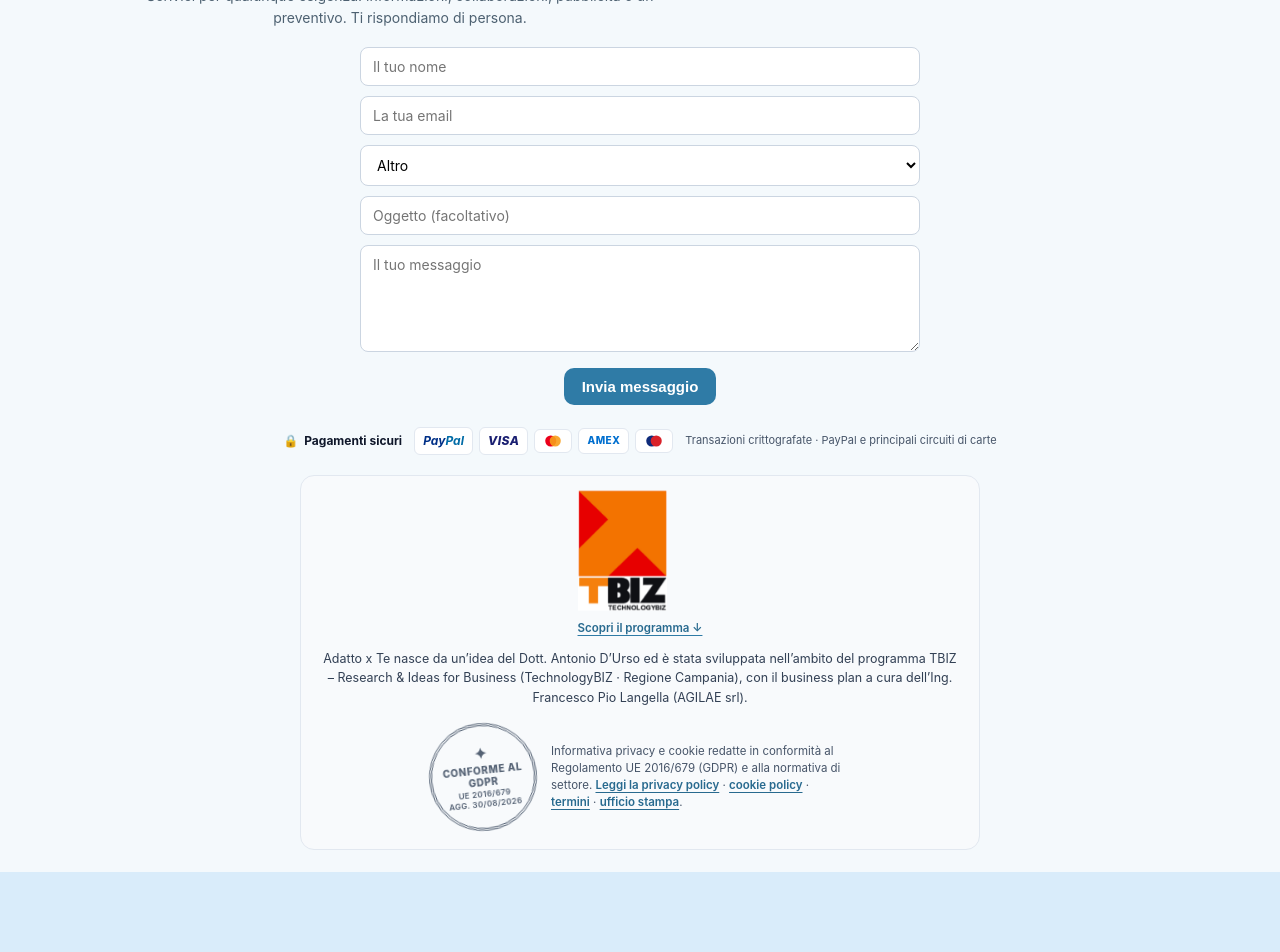
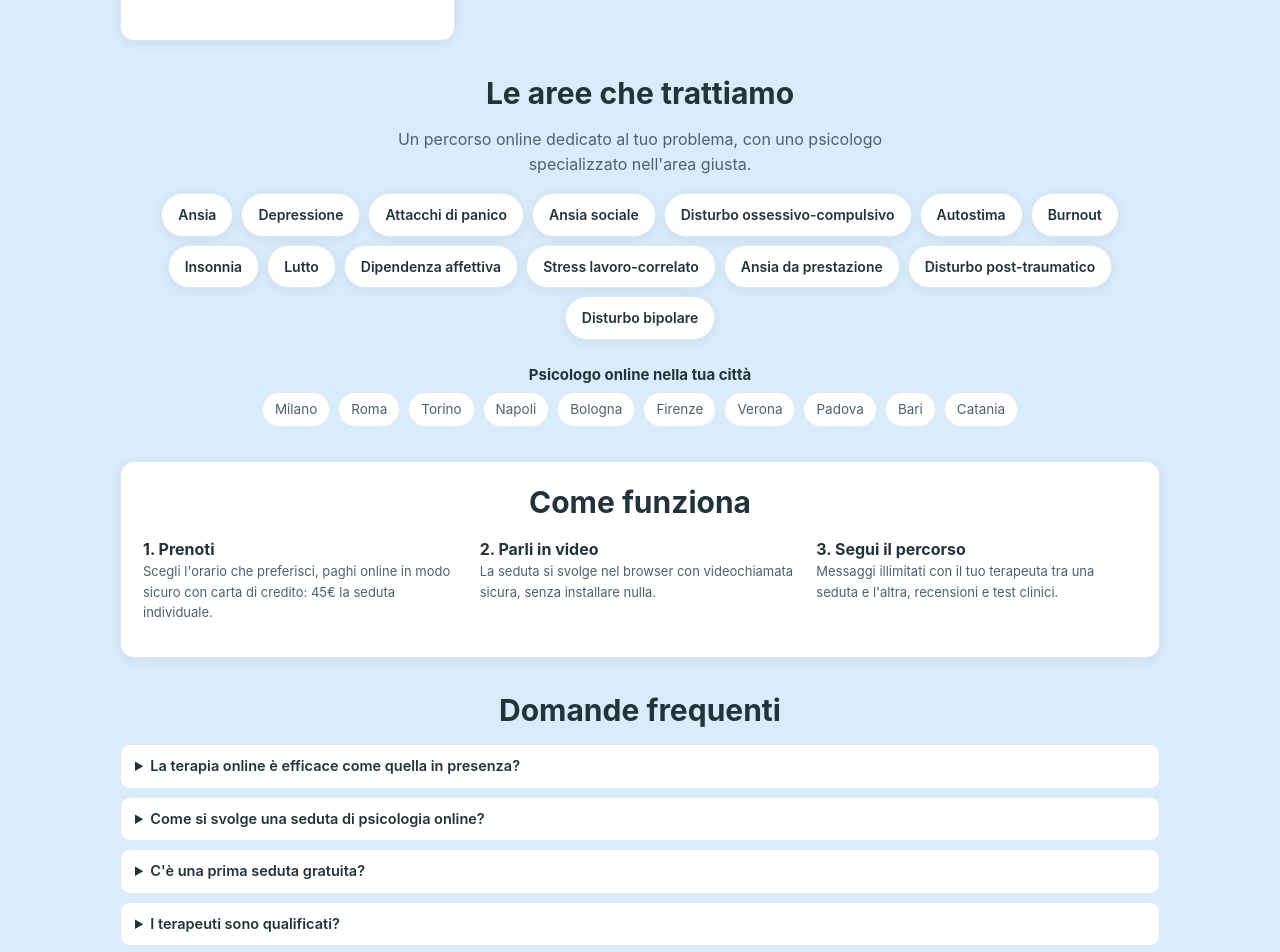
Before and after one commit to antonio-durso/adattoxte, a React (Vite) app in the folder frontend/: page /psicologo-online in a window 1280 px wide. Shown: the part 1120-2072 px from the top of the page. Before the commit the page ends 1992 px from the top, so only its background shows below. Built offline with nearby package versions, Linux system fonts and the light colour scheme; no server answers.

Commit message:
Pagina servizio /psicologo-online: hub con aree di intervento, rimozione redirect, sitemap e nav

```diff
--- a/frontend/scripts/build-seo.js
+++ b/frontend/scripts/build-seo.js
@@ -44,6 +44,7 @@ const STATIC_ROUTES = [
   // NOTA: /en NON è in sitemap — versione inglese non indicizzata fino all'arrivo
   // di terapeuti anglofoni (vedi Seo.jsx: noindex sulle rotte /en).
   { path: '/terapeuti', priority: '0.9', freq: 'daily' },
+  { path: '/psicologo-online', priority: '0.9', freq: 'weekly' },
   { path: '/chi-siamo', priority: '0.6', freq: 'monthly' },
   { path: '/blog', priority: '0.9', freq: 'daily' },
   { path: '/risorse', priority: '0.6', freq: 'weekly' },
--- a/frontend/src/App.jsx
+++ b/frontend/src/App.jsx
@@ -82,6 +82,7 @@ function LangRoutes() {
       <Route path="/psicologo-concorsi-pubblici" element={<NicheLanding niche="concorsi" />} />
       <Route path="/psicologo-sport" element={<NicheLanding niche="sport" />} />
       <Route path="/psicologia-giuridica" element={<NicheLanding niche="giuridica" />} />
+      <Route path="/psicologo-online" element={<NicheLanding niche="online" />} />
       <Route path="/psicologo-online/:slug" element={<DisturboLanding />} />
       <Route path="/registrazione" element={<Register />} />
       <Route path="/accedi" element={<Login />} />
--- a/frontend/src/components/Navbar.jsx
+++ b/frontend/src/components/Navbar.jsx
@@ -110,6 +110,7 @@ export default function Navbar() {
         </button>
         <nav id="main-menu" className={menuOpen ? 'nav-links open' : 'nav-links'} onClick={() => setMenuOpen(false)}>
           <Link to={enPrefix + '/terapeuti'}>{t('nav.therapists')}</Link>
+          <Link to={enPrefix + '/psicologo-online'}>{t('nav.online')}</Link>
           <Link to={enPrefix + '/equipe'}>{t('nav.equipe')}</Link>
           <Link to={enPrefix + '/blog'}>{t('nav.blog')}</Link>
           <Link to={enPrefix + '/risorse'}>{t('nav.risorse')}</Link>
--- a/frontend/src/i18n.jsx
+++ b/frontend/src/i18n.jsx
@@ -6,6 +6,7 @@ const translations = {
   it: {
     'nav.home': 'Home',
     'nav.therapists': 'I nostri terapeuti',
+    'nav.online': 'Psicologo online',
     'nav.equipe': 'Équipe',
     'nav.blog': 'Blog',
     'nav.risorse': 'Risorse',
@@ -97,6 +98,7 @@ const translations = {
   en: {
     'nav.home': 'Home',
     'nav.therapists': 'Our therapists',
+    'nav.online': 'Online psychologist',
     'nav.equipe': 'Team',
     'nav.blog': 'Blog',
     'nav.risorse': 'Resources',
--- a/frontend/src/pages/NicheLanding.jsx
+++ b/frontend/src/pages/NicheLanding.jsx
@@ -6,6 +6,56 @@ import { useI18n } from '../i18n';
 // Landing page per nicchia: contenuti dedicati + CTA + articoli correlati
 // Le nicchie (concorsi, sport, giuridica) sono il nostro vantaggio sui concorrenti.
 const NICHES = {
+  online: {
+    path: '/psicologo-online',
+    emoji: '💬',
+    h1: 'Psicologo online: la terapia in videochiamata da casa tua',
+    title: 'Psicologo online da 45€: sedute in videochiamata | Adatto x Te',
+    desc: 'Percorsi di psicologia online con psicologi e psicoterapeuti iscritti all\'albo: ansia, depressione, coppia, stress e molto altro. Prima seduta gratuita, sedute da 50 minuti a 45€ (coppia 50€).',
+    specialty: null,
+    ctaTo: '/terapeuti',
+    benefits: [
+      { icon: '🏠', title: 'Da casa, senza spostamenti', text: 'Sedute in videochiamata sicura nel browser: risparmi tempo e scegli orari comodi, anche conciliandole con il lavoro.' },
+      { icon: '✅', title: 'Efficacia dimostrata', text: 'La ricerca mostra che la terapia online è efficace quanto quella in presenza per ansia, depressione e molti altri problemi.' },
+      { icon: '🤫', title: 'Riservatezza totale', text: 'Nessuno ti vede entrare in uno studio: parli da uno spazio privato, con dati protetti e piattaforma GDPR compliant.' },
+      { icon: '🎯', title: 'Scegli per competenza', text: 'Confronta profili, specializzazioni e recensioni verificate: il terapeuta giusto per te, non solo quello più vicino.' },
+    ],
+    articleKws: ['psicologo online', 'terapia online', 'online'],
+    faq: [
+      { q: 'La terapia online è efficace come quella in presenza?', a: 'Sì: gli studi clinici mostrano un\'efficacia paragonabile per ansia, depressione, attacchi di panico e molti altri disturbi. I fattori che contano sono gli stessi: la relazione con il terapeuta, la costanza e il lavoro tra una seduta e l\'altra.' },
+      { q: 'Come si svolge una seduta di psicologia online?', a: 'Prenoti giorno e ora dal profilo del terapeuta, paghi online in modo sicuro (45€ individuale, 50€ coppia) e al momento della seduta clicchi "Entra nella videochiamata": la sala video si apre nel browser, senza installare nulla.' },
+      { q: 'C\'è una prima seduta gratuita?', a: 'Sì: la prima seduta individuale è gratuita e dura 15 minuti — un colloquio conoscitivo per capire se il terapeuta fa per te, senza impegno.' },
+      { q: 'I terapeuti sono qualificati?', a: 'Tutti i professionisti della piattaforma sono iscritti all\'albo (psicologi o psicoterapeuti), con specializzazione indicata, esperienza e recensioni verificate lasciate dopo sedute completate.' },
+    ],
+    areas: [
+      { label: 'Ansia', to: '/psicologo-online/ansia' },
+      { label: 'Depressione', to: '/psicologo-online/depressione' },
+      { label: 'Attacchi di panico', to: '/psicologo-online/attacchi-di-panico' },
+      { label: 'Ansia sociale', to: '/psicologo-online/ansia-sociale' },
+      { label: 'Disturbo ossessivo-compulsivo', to: '/psicologo-online/disturbo-ossessivo-compulsivo' },
+      { label: 'Autostima', to: '/psicologo-online/autostima' },
+      { label: 'Burnout', to: '/psicologo-online/burnout' },
+      { label: 'Insonnia', to: '/psicologo-online/insonnia' },
+      { label: 'Lutto', to: '/psicologo-online/lutto' },
+      { label: 'Dipendenza affettiva', to: '/psicologo-online/dipendenza-affettiva' },
+      { label: 'Stress lavoro-correlato', to: '/psicologo-online/stress-lavoro-correlato' },
+      { label: 'Ansia da prestazione', to: '/psicologo-online/ansia-da-prestazione' },
+      { label: 'Disturbo post-traumatico', to: '/psicologo-online/disturbo-post-traumatico-da-stress' },
+      { label: 'Disturbo bipolare', to: '/psicologo-online/disturbo-bipolare' },
+    ],
+    areasCities: [
+      { label: 'Milano', to: '/psicologo-online/milano' },
+      { label: 'Roma', to: '/psicologo-online/roma' },
+      { label: 'Torino', to: '/psicologo-online/torino' },
+      { label: 'Napoli', to: '/psicologo-online/napoli' },
+      { label: 'Bologna', to: '/psicologo-online/bologna' },
+      { label: 'Firenze', to: '/psicologo-online/firenze' },
+      { label: 'Verona', to: '/psicologo-online/verona' },
+      { label: 'Padova', to: '/psicologo-online/padova' },
+      { label: 'Bari', to: '/psicologo-online/bari' },
+      { label: 'Catania', to: '/psicologo-online/catania' },
+    ],
+  },
   concorsi: {
     path: '/psicologo-concorsi-pubblici',
     emoji: '📚',
@@ -77,6 +127,8 @@ export default function NicheLanding({ niche }) {
     .filter((a) => n.articleKws.some((k) => `${a.keyword || ''} ${a.title || ''}`.toLowerCase().includes(k)))
     .slice(0, 3);
 
+  const ctaTo = n.ctaTo || (n.specialty ? `/terapeuti?specialty=${encodeURIComponent(n.specialty)}` : '/terapeuti');
+
   return (
     <div className="container section">
       <Seo
@@ -124,7 +176,7 @@ export default function NicheLanding({ niche }) {
         <div style={{ fontSize: 56 }}>{n.emoji}</div>
         <h1 style={{ maxWidth: 640, margin: '10px auto' }}>{n.h1}</h1>
         <p className="muted" style={{ maxWidth: 560, margin: '0 auto' }}>{n.desc}</p>
-        <Link to={`/terapeuti?specialty=${encodeURIComponent(n.specialty)}`} className="btn btn-primary btn-lg" style={{ marginTop: 20 }}>
+        <Link to={ctaTo} className="btn btn-primary btn-lg" style={{ marginTop: 20 }}>
           Trova il tuo psicologo →
         </Link>
       </div>
@@ -142,6 +194,45 @@ export default function NicheLanding({ niche }) {
           ))}
         </div>
       </div>
+
+      {/* Aree di intervento (hub: link interni alle landing disturbi) */}
+      {n.areas && (
+        <div style={{ marginTop: 34 }}>
+          <h2 style={{ textAlign: 'center' }}>Le aree che trattiamo</h2>
+          <p className="muted" style={{ textAlign: 'center', maxWidth: 560, margin: '0 auto 16px' }}>
+            Un percorso online dedicato al tuo problema, con uno psicologo specializzato nell'area giusta.
+          </p>
+          <div style={{ display: 'flex', flexWrap: 'wrap', gap: 8, justifyContent: 'center' }}>
+            {n.areas.map((a) => (
+              <Link
+                key={a.to}
+                to={a.to}
+                className="card"
+                style={{ textDecoration: 'none', padding: '10px 16px', margin: 0, borderRadius: 999, fontSize: 14, fontWeight: 600 }}
+              >
+                {a.label}
+              </Link>
+            ))}
+          </div>
+          {n.areasCities && (
+            <>
+              <h3 style={{ textAlign: 'center', marginTop: 26, fontSize: 15 }}>Psicologo online nella tua città</h3>
+              <div style={{ display: 'flex', flexWrap: 'wrap', gap: 8, justifyContent: 'center' }}>
+                {n.areasCities.map((c) => (
+                  <Link
+                    key={c.to}
+                    to={c.to}
+                    className="muted"
+                    style={{ textDecoration: 'none', fontSize: 13.5, padding: '6px 12px', border: '1px solid #e2e8f0', borderRadius: 999, background: '#fff' }}
+                  >
+                    {c.label}
+                  </Link>
+                ))}
+              </div>
+            </>
+          )}
+        </div>
+      )}
 
       {/* Come funziona */}
       <div className="card" style={{ marginTop: 34, padding: 22 }}>
@@ -193,7 +284,7 @@ export default function NicheLanding({ niche }) {
         <p className="muted">Non sai da dove iniziare? Fai il test gratuito in 5 minuti.</p>
         <div style={{ display: 'flex', gap: 12, justifyContent: 'center', flexWrap: 'wrap' }}>
           <Link to="/test" className="btn btn-outline btn-lg">Fai il test clinico →</Link>
-          <Link to={`/terapeuti?specialty=${encodeURIComponent(n.specialty)}`} className="btn btn-primary btn-lg">
+          <Link to={ctaTo} className="btn btn-primary btn-lg">
             Trova il tuo psicologo →
           </Link>
         </div>
```
Also changed, not shown: frontend/vercel.json, 1 other file (tests, documents, lock files or other folders).
